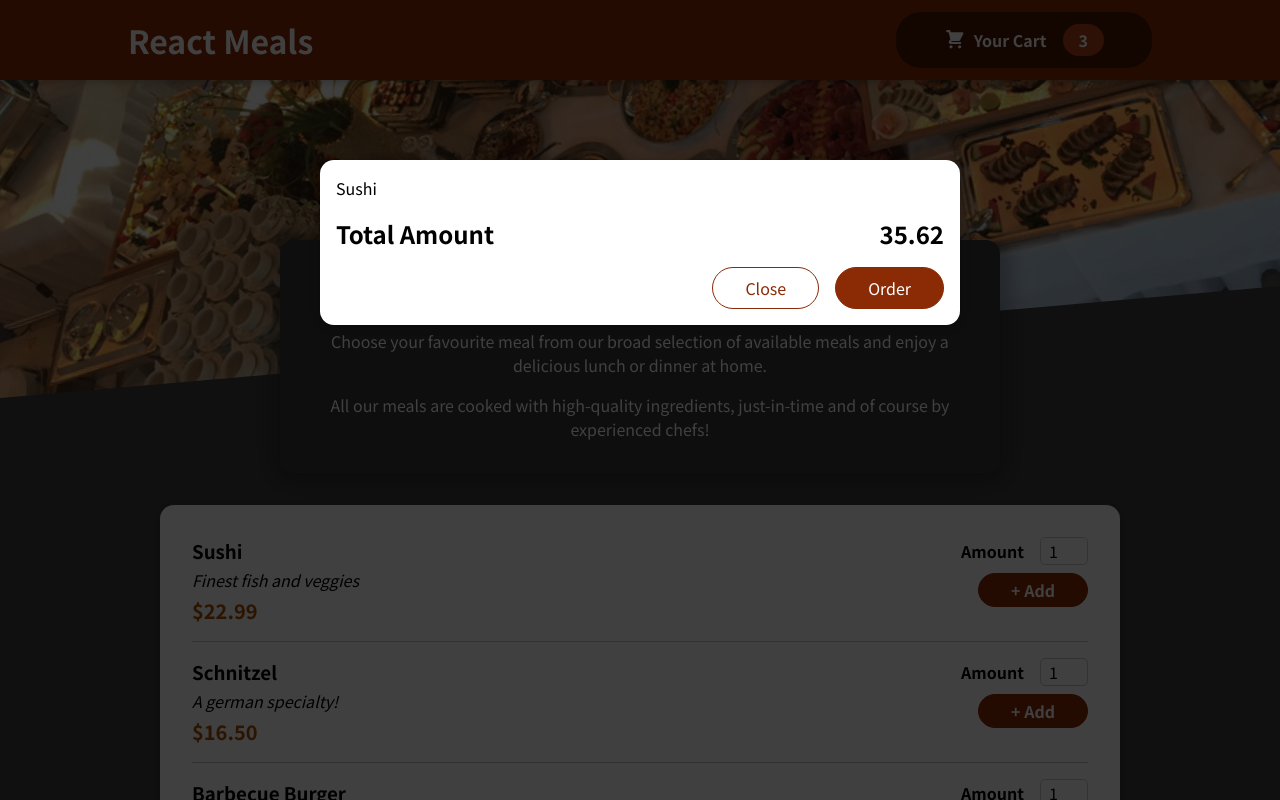
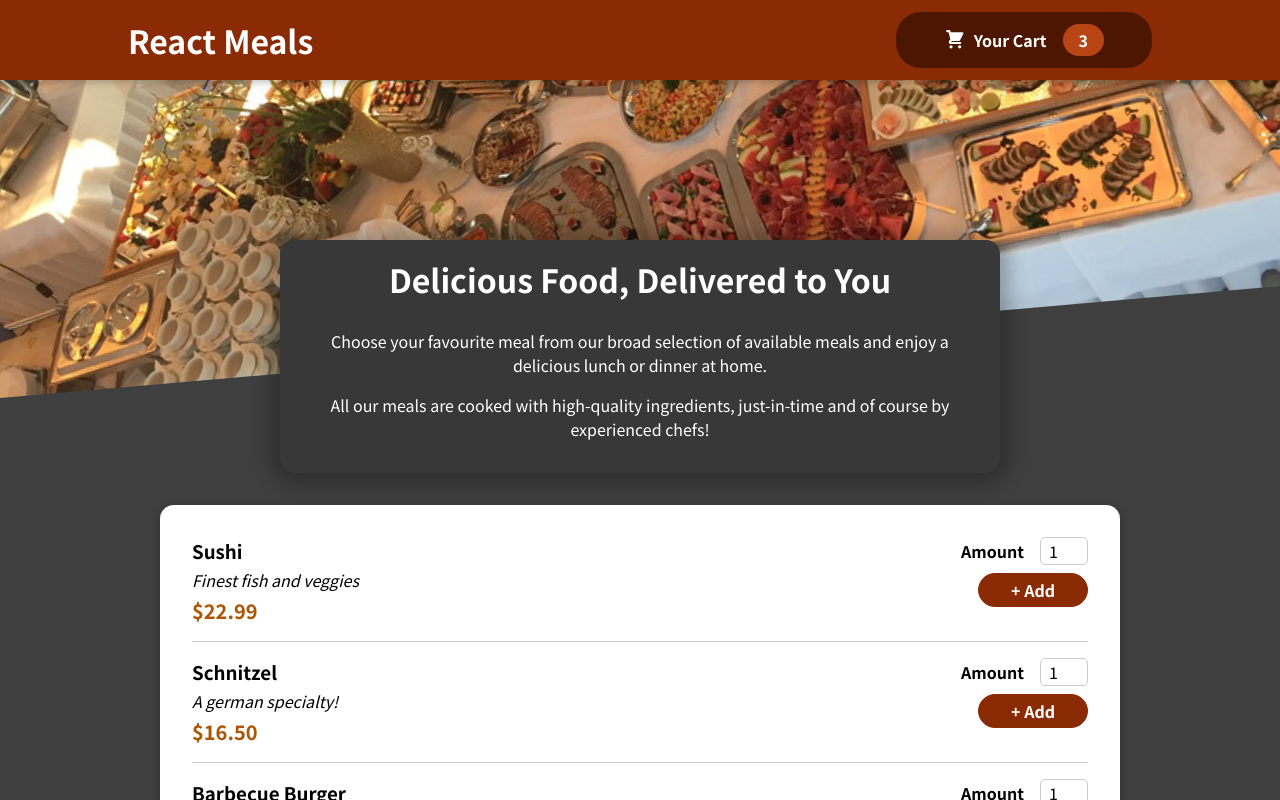
Before and after one commit to webberdev/food-order-app, a React (Create React App) app: page / in a window 1280 px wide. Shown: the top 800 px of the page. Built offline with nearby package versions, Linux system fonts and the light colour scheme.

Commit message:
added close cart function

```diff
--- a/src/App.js
+++ b/src/App.js
@@ -1,13 +1,23 @@
-import React from 'react';
+import React, { useState } from 'react';
 import Header from './components/Layout/Header';
 import Meals from './components/Meals/Meals';
 import Cart from './components/Cart/Cart';
 
 function App() {
+  const [cartIsShown, setCartIsShown] = useState(false);
+
+  const showCartHandler = () => {
+    setCartIsShown(true);
+  };
+
+  const hideCartHandler = () => {
+    setCartIsShown(false);
+  };
+
   return (
     <>
-      <Cart />
-      <Header />
+      {cartIsShown && <Cart onClose={hideCartHandler} />}
+      <Header onShowCart={showCartHandler} />
       <main>
         <Meals />
       </main>
--- a/src/components/Cart/Cart.js
+++ b/src/components/Cart/Cart.js
@@ -11,14 +11,16 @@
   );
 
   return (
-    <Modal>
+    <Modal onClose={props.onClose}>
       {cartItems}
       <div className={classes.total}>
         <span>Total Amount</span>
         <span>35.62</span>
       </div>
       <div className={classes.actions}>
-        <button className={classes['button--alt']}>Close</button>
+        <button className={classes['button--alt']} onClick={props.onClose}>
+          Close
+        </button>
         <button className={classes.button}>Order</button>
       </div>
     </Modal>
--- a/src/components/Layout/Header.js
+++ b/src/components/Layout/Header.js
@@ -3,12 +3,12 @@
 import mealsImage from '../../assets/meals.jpg';
 import HeaderCartButton from './HeaderCartButton';
 
-export default function Header() {
+export default function Header(props) {
   return (
     <>
       <header className={styles.header}>
         <h1>React Meals</h1>
-        <HeaderCartButton />
+        <HeaderCartButton onClick={props.onShowCart} />
       </header>
       <div className={styles['main-image']}>
         <img src={mealsImage} alt="table full of food" />
--- a/src/components/Layout/HeaderCartButton.js
+++ b/src/components/Layout/HeaderCartButton.js
@@ -4,7 +4,7 @@
 
 const HeaderCartButton = (props) => {
   return (
-    <button className={classes.button}>
+    <button className={classes.button} onClick={props.onClick}>
       <span className={classes.icon}>
         <CartIcon />
       </span>
--- a/src/components/UI/Modal.js
+++ b/src/components/UI/Modal.js
@@ -4,7 +4,7 @@
 import classes from './Modal.module.css';
 
 const Backdrop = (props) => {
-  return <div className={classes.backdrop} />;
+  return <div onClick={props.onClose} className={classes.backdrop} />;
 };
 
 const ModalOverlay = (props) => {
@@ -20,7 +20,10 @@
 const Modal = (props) => {
   return (
     <Fragment>
-      {ReactDOM.createPortal(<Backdrop />, portalElement)}
+      {ReactDOM.createPortal(
+        <Backdrop onClose={props.onClose} />,
+        portalElement
+      )}
       {ReactDOM.createPortal(
         <ModalOverlay>{props.children}</ModalOverlay>,
         portalElement
```
